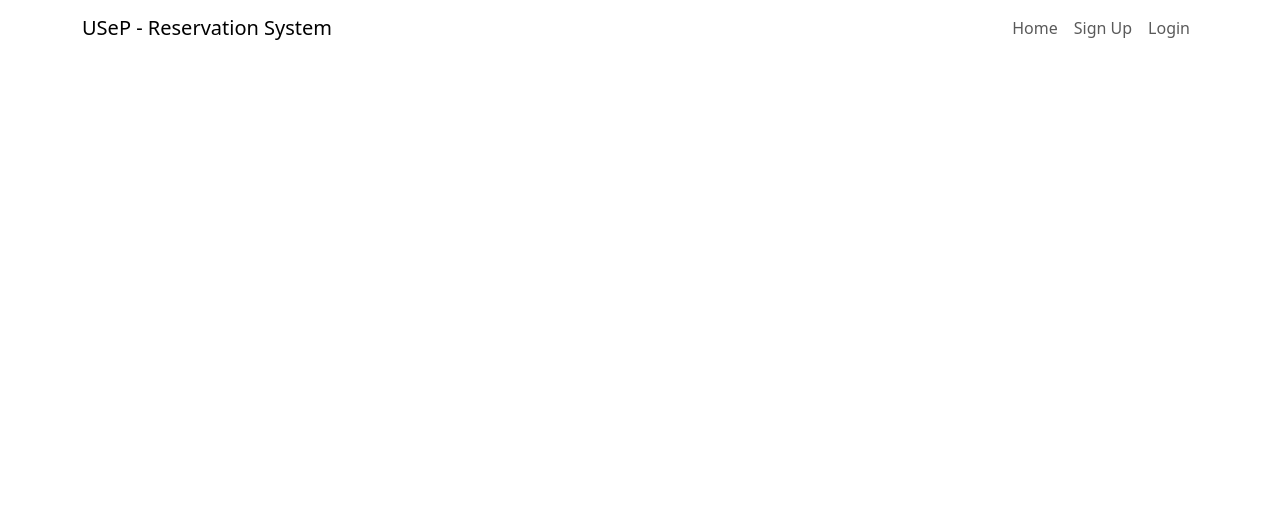
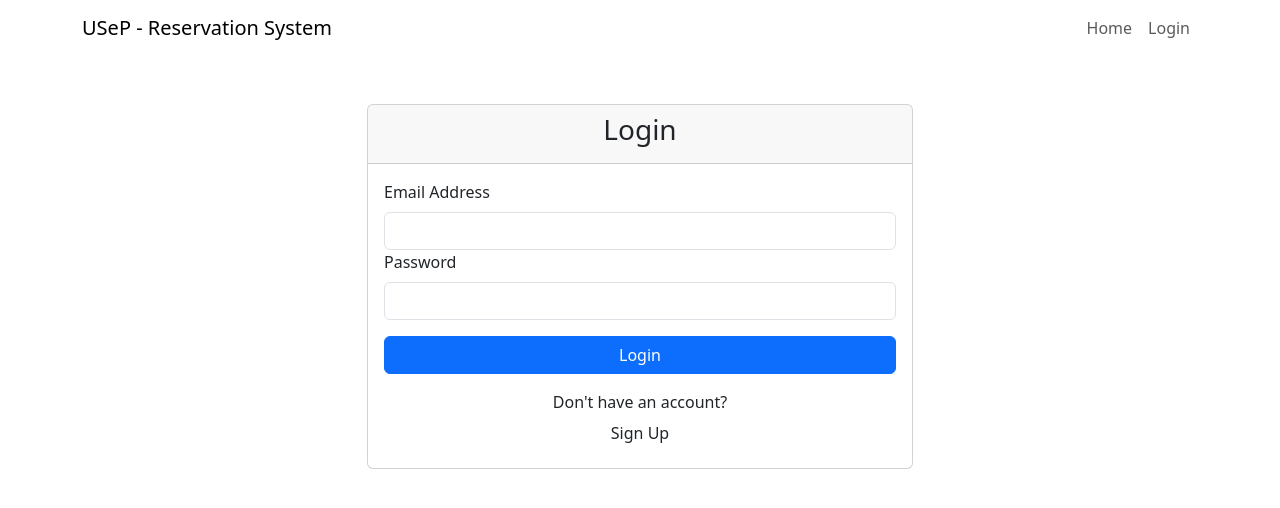
Before and after one commit to kirigaya211/MERN_USeP, a React (Create React App) app in the folder reservation/: page /login in a window 1280 px wide. Shown: the top 508 px of the page. Built offline with nearby package versions, Linux system fonts and the light colour scheme.

Commit message:
"frontend updated"

```diff
--- a/reservation/src/App.js
+++ b/reservation/src/App.js
@@ -1,19 +1,20 @@
 import "./App.css";
 import { Routes, Route } from "react-router";
-import { PrimeReactProvider } from 'primereact/api';
 import Navbar from "./Components/Navbar";
 import Register from "./Components/Register";
 import Login from "./Components/Login";
+import Facility from "./Components/Facility";
 
 function App() {
   return (
     <>
       <Routes>
         <Route
-          path="/"
+          path="/facility"
           element={
             <>
               <Navbar />
+              <Facility />
             </>
           }
         />
@@ -21,15 +22,16 @@
           path="/register"
           element={
             <>
+
               <Register />
             </>
           }
         />
-         <Route
+        <Route
           path="/login"
           element={
             <>
-                <Navbar />
+              <Navbar />
               <Login />
             </>
           }
--- /dev/null
+++ b/reservation/src/Components/Facility.jsx
@@ -0,0 +1,49 @@
+import React, { useState, useEffect } from "react";
+import { Link, useNavigate } from "react-router-dom";
+
+const Facility = () => {
+  const [facilities, setFacility] = useState([]);
+
+  useEffect(() => {
+    const fetchFacility = async () => {
+      try {
+        const response = await fetch("http://localhost:3001/api/facility");
+        const data = await response.json();
+        setFacility(data);
+      } catch (error) {
+        console.log("Error fetching facility: ", error);
+      }
+    };
+    fetchFacility();
+  }, []);
+
+  return (
+    <div className="container">
+      <h1>Facility</h1>
+      <div className="row">
+        {facilities.map((facility) => (
+          <div className="col-md-4 mb-4" key={facility._id}>
+            <div className="card">
+              <div className="card-body">
+                <h5 className="card-title">{facility.name}</h5>
+                <p className="card-text>">{facility.description}</p>
+                <p className="card-text">
+                  Capacity: {facility.capacity}
+                  Price: ${facility.price}
+                </p>
+                <Link
+                  to={`/facility/${facility._id}`}
+                  className="btn btn-primary"
+                >
+                  View Facility
+                </Link>
+              </div>
+            </div>
+          </div>
+        ))}
+      </div>
+    </div>
+  );
+};
+
+export default Facility;
--- a/reservation/src/Components/Login.jsx
+++ b/reservation/src/Components/Login.jsx
@@ -1,8 +1,98 @@
-import React, {useState, useEffect} from "react";
-import {useNavigate} from "react-router-dom";
+import React, { useState } from "react";
+import { useNavigate } from "react-router-dom";
 
-const Login =()=>{
+const Login = () => {
+  const [email, setEmail] = useState("");
+  const [password, setPassword] = useState("");
+  const [message, setMessage] = useState("");
+  const navigate = useNavigate();
 
+  const handleLogin = async (e) => {
+    e.preventDefault();
+    setMessage("");
+
+    try {
+      const response = await fetch("http://localhost:3001/api/users/login", {
+        method: "POST",
+        headers: {
+          "Content-type": "application/json",
+        },
+        body: JSON.stringify({ email, password }),
+      });
+      if (response.ok) {
+        const data = await response.json();
+        localStorage.setItem("token", data.token);
+        setMessage("Login successful!");
+        navigate("/facility");
+      } else {
+        const error = await response.json();
+        setMessage(error.error || "Login failed. Please try again");
+      }
+    } catch (error) {
+      setMessage("An error occured. Please try again later.");
+    }
+  };
+
+  return (
+    <div className="container mt-5">
+      <div className="row justify-content-center">
+        <div className="col-md-6">
+          <div className="card">
+            <div className="card-header text-center">
+              <h3>Login</h3>
+            </div>
+            <div className="card-body">
+              <form onSubmit={handleLogin}>
+                <div className="mb-3">
+                  <label htmlFor="email" className="form-label">
+                    Email Address
+                  </label>
+                  <input
+                    type="email"
+                    className="form-control"
+                    id="email"
+                    value={email}
+                    onChange={(e) => setEmail(e.target.value)}
+                    required
+                  ></input>
+                  <div className="mb-3">
+                    <label htmlFor="password" className="form-label">
+                      Password
+                    </label>
+                    <input
+                      type="password"
+                      className="form-control"
+                      id="password"
+                      value={password}
+                      onChange={(e) => setPassword(e.target.value)}
+                      required
+                    />
+                  </div>
+                </div>
+                <button type="submit" className="btn btn-primary w-100">
+                  Login
+                </button>
+              </form>
+              {message && (
+                <div className="alert alert-info mt-3" role="alert">
+                  {message}
+                </div>
+              )}
+              <div className="text-center mt-3">
+                <span>Don't have an account?</span>
+                <button
+                  className="btn w-100"
+                  onClick={() => navigate("/register")}
+                >
+                  Sign Up
+                </button>
+              </div>
+            </div>
+          </div>
+        </div>
+      </div>
+    </div>
+  );
 };
 
 export default Login;
--- a/reservation/src/Components/Navbar.jsx
+++ b/reservation/src/Components/Navbar.jsx
@@ -36,7 +36,7 @@
         <div className="collapse navbar-collapse" id="navbarNav">
           <ul className="navbar-nav ms-auto ">
             <li className="nav-item">
-              <Link className="nav-link" to="/home">
+              <Link className="nav-link" to="/facility">
                 Home
               </Link>
             </li>
@@ -65,11 +65,6 @@
             {!isLoggedIn && (
               <>
                 <li className="nav-item">
-                  <Link className="nav-link" to="/register">
-                    Sign Up
-                  </Link>
-                </li>
-                <li className="nav-item">
                   <Link className="nav-link" to="/login">
                     Login
                   </Link>
--- a/reservation/src/Components/Register.jsx
+++ b/reservation/src/Components/Register.jsx
@@ -22,7 +22,7 @@
       });
       if (response.ok) {
         setMessage("Registration successfully");
-        setTimeout(() => navigate("login"), 2000);
+        setTimeout(() => navigate("/login"), 2000);
       } else {
         const error = await response.json();
         setMessage(error.message || "Registration failed, please try again");
```
Also changed, not shown: 1 other file (tests, documents, lock files or other folders).
